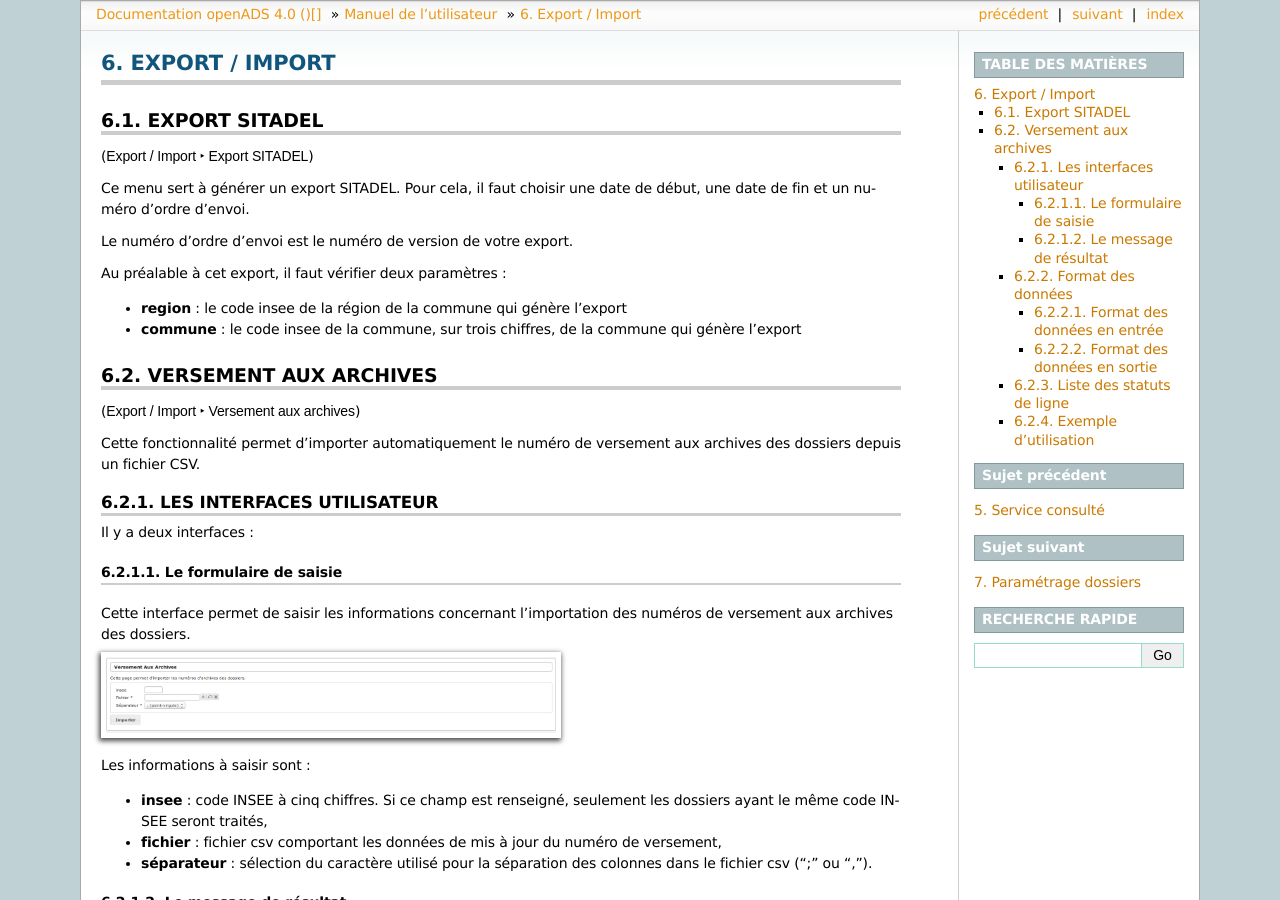
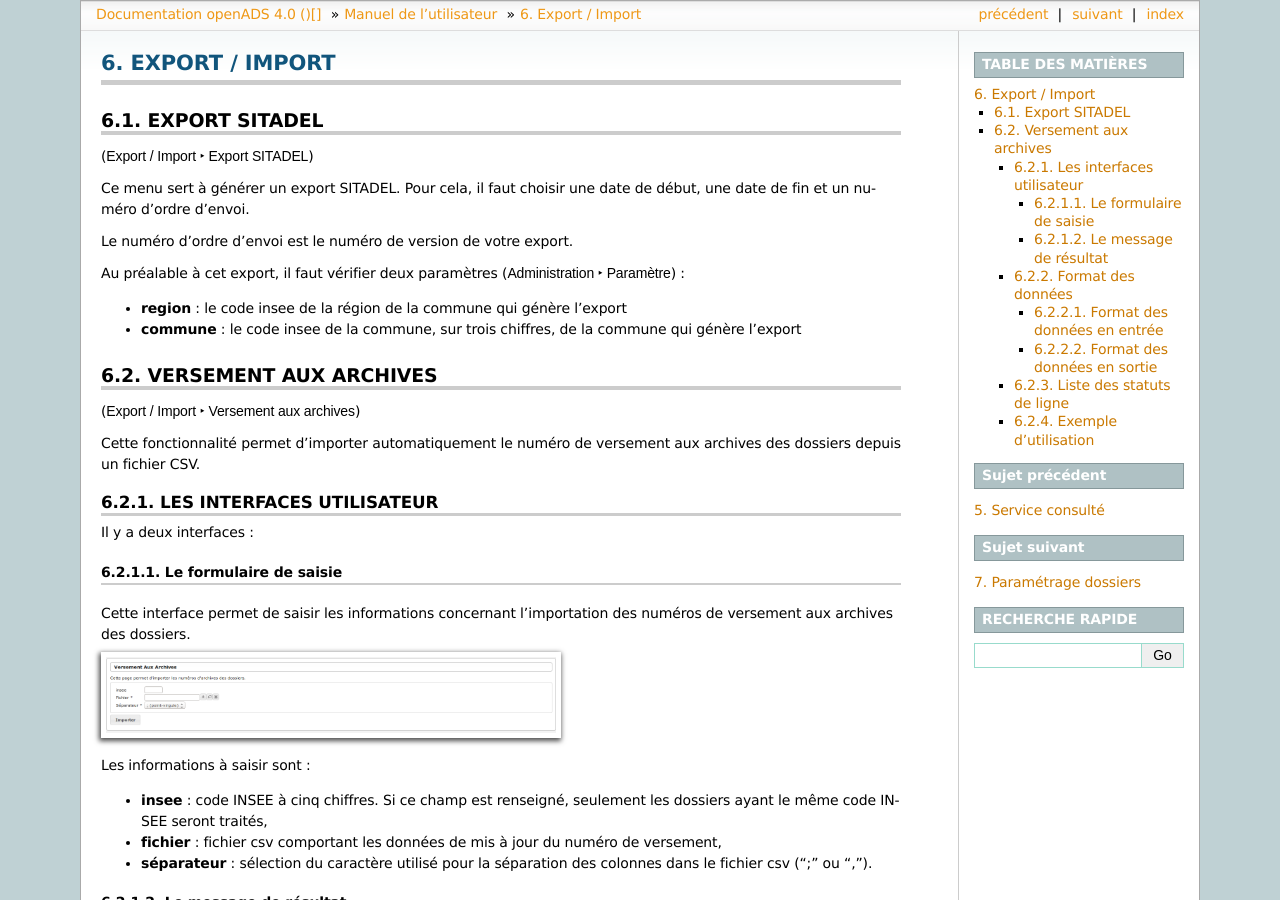
Before and after one commit to mpavaux/openads-documentation, a Sphinx documentation site: the page built from source/manuel_utilisateur/export_import.rst, in a window 1280 px wide and 900 px high. Built offline with Sphinx 7.4.7, drawn with Linux system fonts in a browser that asks for light colours.

Commit message:
Ajout du menu dans lequel il faut modifier les paramètres pour l'export SITADEL

```diff
--- a/source/manuel_utilisateur/export_import.rst
+++ b/source/manuel_utilisateur/export_import.rst
@@ -16,7 +16,7 @@
 
 Le numéro d'ordre d'envoi est le numéro de version de votre export.
 
-Au préalable à cet export, il faut vérifier deux paramètres :
+Au préalable à cet export, il faut vérifier deux paramètres (:menuselection:`Administration --> Paramètre`) :
 
 * **region** : le code insee de la région de la commune qui génère l'export
 * **commune** : le code insee de la commune, sur trois chiffres, de la commune qui génère l'export
```
